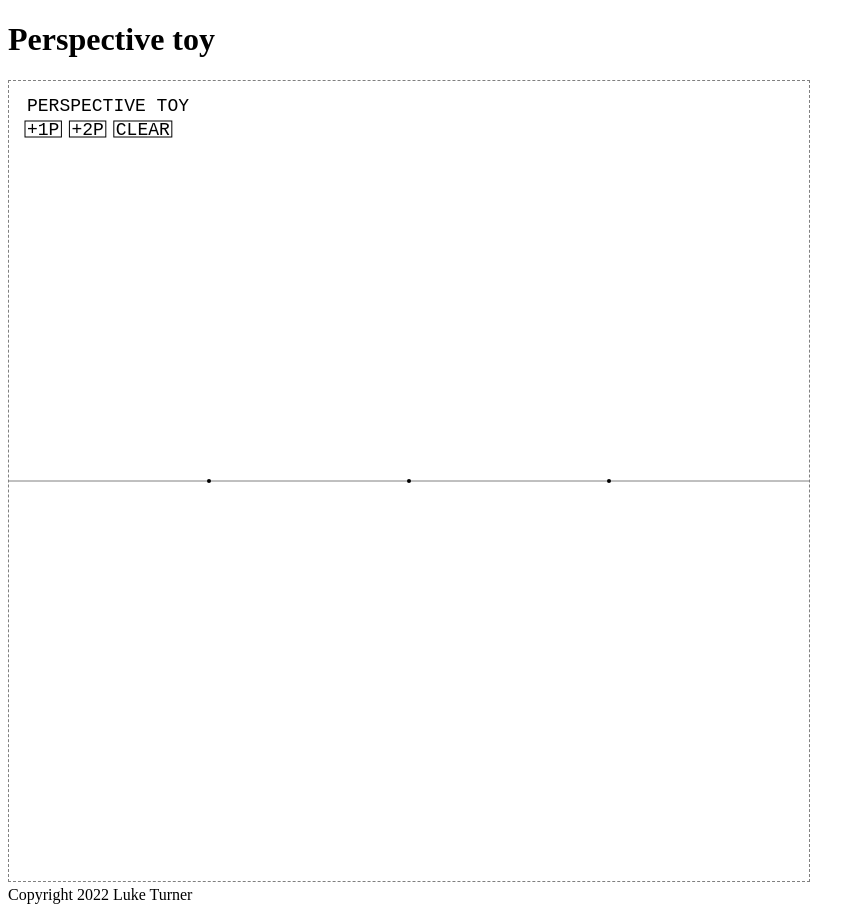
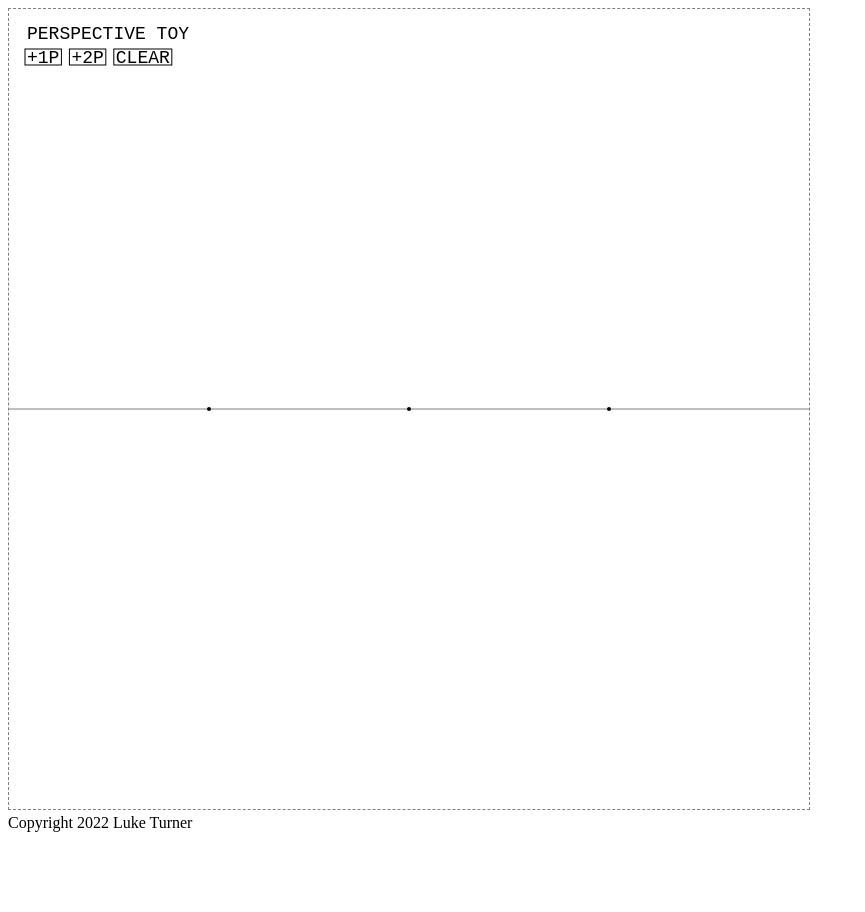
Before and after one commit to luketurner/perspective-toy, a website built with Vite: page index.html in a window 1280 px wide. Shown: the whole page, without its empty margins (0-865 px from the left). After the commit the page ends 840 px from the top, so only its background shows below. Built offline with nearby package versions, Linux system fonts and the light colour scheme.

Commit message:
remove non-canvas title

```diff
--- a/index.html
+++ b/index.html
@@ -13,7 +13,6 @@
     <script src="src/index.ts" type="module"></script>
   </head>
   <body>
-    <h1>Perspective toy</h1>
     <canvas id="cubes" width="800" height="800">Canvas support required</canvas>
     <footer>Copyright 2022 Luke Turner</footer>
   </body>
```
